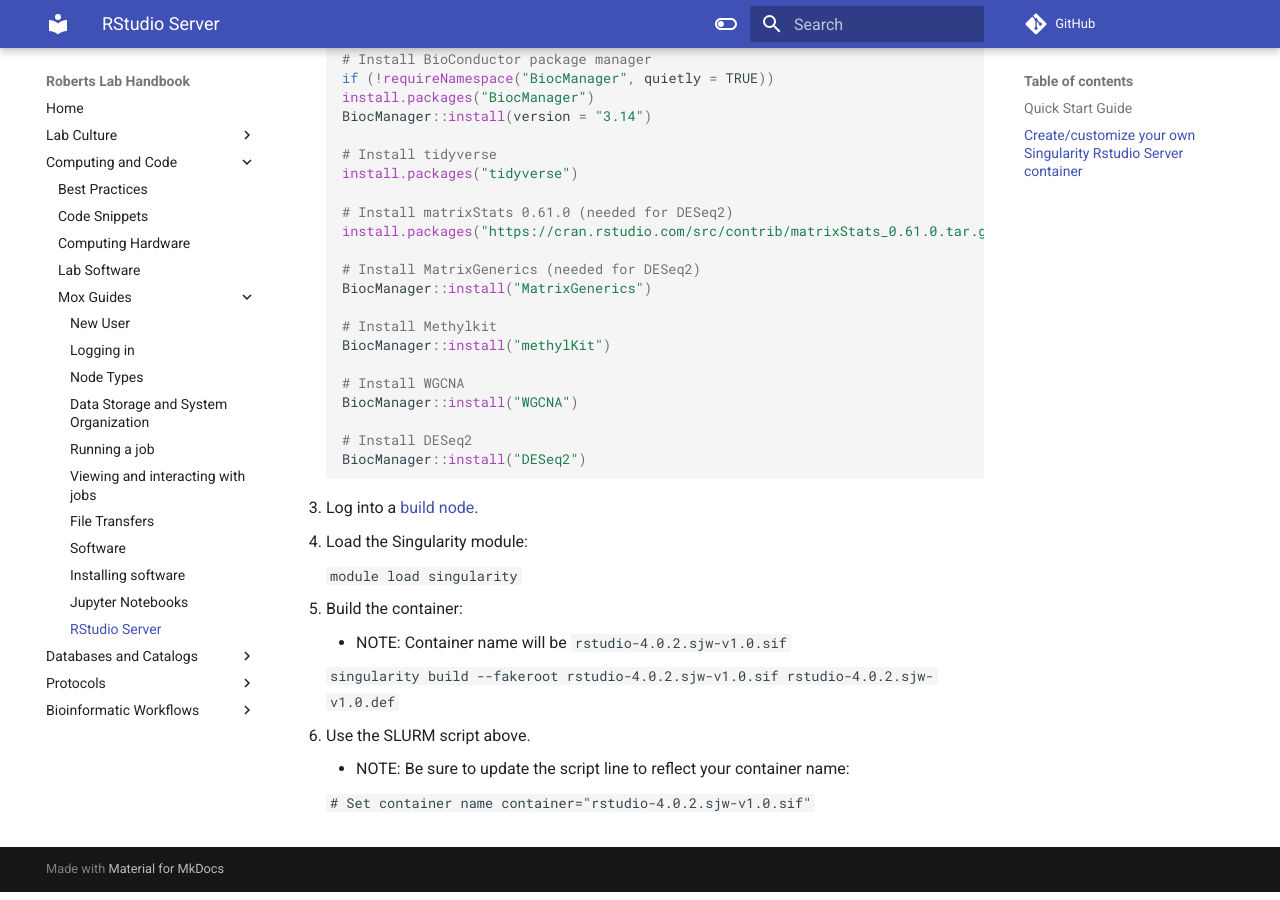
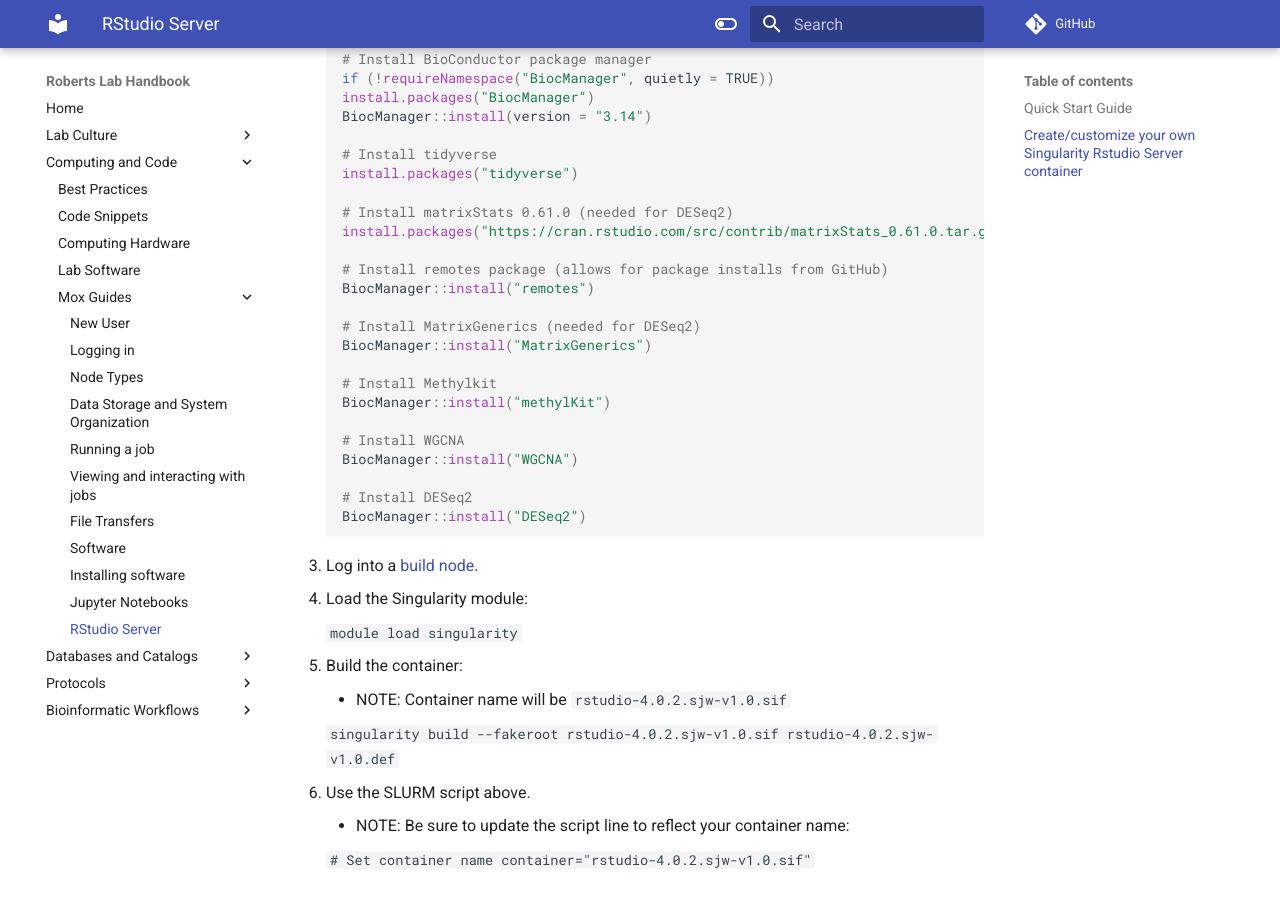
Before and after one commit to RobertsLab/resources, an MkDocs documentation site: the page built from docs/mox_RStudio-Server.md, in a window 1280 px wide and 900 px high, scrolled down 3248 px. Built offline with MkDocs 1.6.1 and Material for MkDocs 9.7.7, drawn with Linux system fonts in a browser that asks for light colours; comment, search, counter and statistics services are not loaded.

Commit message:
add remotes package install

```diff
--- a/docs/mox_RStudio-Server.md
+++ b/docs/mox_RStudio-Server.md
@@ -170,6 +170,9 @@
     # Install matrixStats 0.61.0 (needed for DESeq2)
     install.packages("https://cran.rstudio.com/src/contrib/matrixStats_0.61.0.tar.gz", repos=NULL, type="source")
 
+    # Install remotes package (allows for package installs from GitHub)
+    BiocManager::install("remotes")
+
     # Install MatrixGenerics (needed for DESeq2)
     BiocManager::install("MatrixGenerics")
 
```
